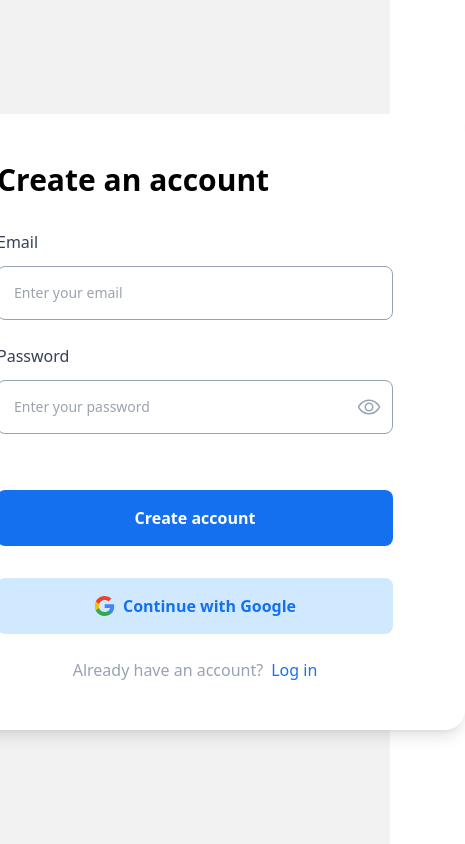
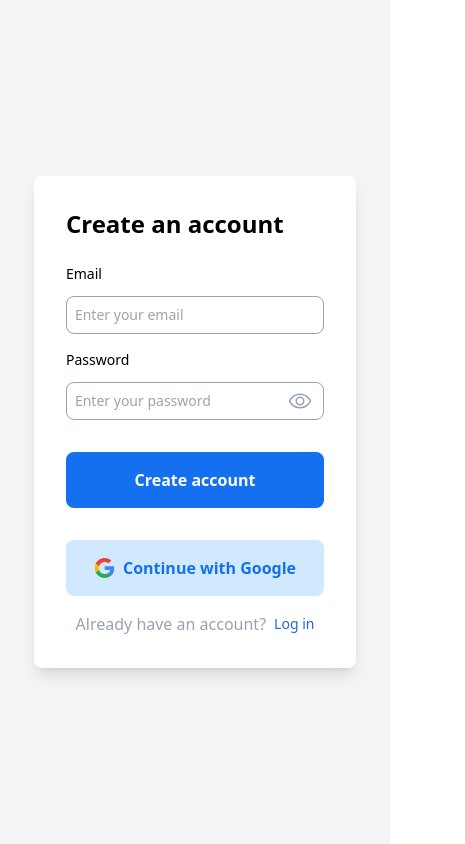
Before and after one commit to Nuridin28/Bussines-messenger-react, a React (Vite) app: page /registration in a window 390 px wide. Shown: the whole page, 465 px wide, since content can reach past the window. Built offline with nearby package versions, Linux system fonts and the light colour scheme.

Commit message:
make responsive login

```diff
--- a/src/components/Buttons/ButtonPrimary.tsx
+++ b/src/components/Buttons/ButtonPrimary.tsx
@@ -6,7 +6,7 @@ export default function ButtonPrimary({
 }: ButtonPrimaryPropsType) {
   return (
     <button
-      className={`w-full text-white text-base font-semibold py-4 px-[134px] rounded-lg bg-[#1570EF] mt-8 ${additionalStyle} `}
+      className={`w-full text-white text-center text-base font-semibold py-4 sm:px-[134px] px-7 rounded-lg bg-[#1570EF] text-nowrap mt-8 ${additionalStyle} `}
     >
       {text}
     </button>
--- a/src/components/Buttons/ButtonSocial.tsx
+++ b/src/components/Buttons/ButtonSocial.tsx
@@ -7,7 +7,7 @@ export default function ButtonSocial({
 }: ButtonSocialPropsType) {
   return (
     <button
-      className={`w-full text-[#1570EF] text-base font-semibold py-4 px-[134px] flex items-center justify-center gap-2 rounded-lg bg-[#D1E9FF] hover:bg-[#b4d3f1] mt-8 text-nowrap ${additionalStyle} `}
+      className={`w-full text-[#1570EF] text-base font-semibold py-4 sm:px-[134px] px-7 flex items-center justify-center gap-2 rounded-lg bg-[#D1E9FF] hover:bg-[#b4d3f1] mt-8 text-nowrap ${additionalStyle} `}
     >
       <img src={logo} alt="logo" />
       {text}
--- a/src/components/Login/Login.tsx
+++ b/src/components/Login/Login.tsx
@@ -1,122 +1,81 @@
 import { useState, useEffect } from "react";
-import { useNavigate } from "react-router-dom";
+import { useNavigate, Link } from "react-router-dom";
 import eye from "../../assets/svg/eye.svg";
 import ButtonPrimary from "../Buttons/ButtonPrimary";
-import { Link } from "react-router-dom";
 
 export default function Login() {
   const [isPasswordVisible, setPasswordVisible] = useState(false);
   const [email, setEmail] = useState("");
   const [password, setPassword] = useState("");
   const [errorMessage, setErrorMessage] = useState("");
-
   const navigate = useNavigate();
 
   useEffect(() => {
-    const isLoggedIn = localStorage.getItem("isLoggedIn");
-    if (isLoggedIn === "true") {
+    if (localStorage.getItem("isLoggedIn") === "true") {
       navigate("/", { replace: true });
     }
-
-    window.history.pushState(null, "", window.location.href);
-    window.onpopstate = () => {
-      window.history.pushState(null, "", window.location.href);
-    };
-
-    return () => {
-      window.onpopstate = null;
-    };
   }, [navigate]);
 
-  const togglePasswordVisibility = () => {
-    setPasswordVisible((prev) => !prev);
-  };
+  const togglePasswordVisibility = () => setPasswordVisible(!isPasswordVisible);
 
   const handleSubmit = (e: React.FormEvent<HTMLFormElement>) => {
     e.preventDefault();
+    const savedData = JSON.parse(
+      localStorage.getItem("registrationData") || "{}"
+    );
 
-    const savedData = localStorage.getItem("registrationData");
-    if (savedData) {
-      const { email: savedEmail, password: savedPassword } =
-        JSON.parse(savedData);
-
-      if (email === savedEmail && password === savedPassword) {
-        localStorage.setItem("isLoggedIn", "true");
-        alert("Login successful!");
-        navigate("/", { replace: true });
-      } else {
-        setErrorMessage("Incorrect email or password.");
-      }
+    if (email === savedData.email && password === savedData.password) {
+      localStorage.setItem("isLoggedIn", "true");
+      navigate("/", { replace: true });
     } else {
-      setErrorMessage("No account found. Please sign up.");
+      setErrorMessage("Incorrect email or password.");
     }
   };
 
   return (
-    <div className="flex items-center justify-center h-screen bg-[#000000] bg-opacity-5">
-      <div className="w-[540px] rounded-[20px] bg-white px-[72px] py-[48px] shadow-lg">
-        <p className="font-semibold text-3xl">Login to your account</p>
+    <div className="flex items-center justify-center h-screen bg-gray-100">
+      <div className="w-fit md:w-[540px] rounded-lg bg-white p-8 shadow-lg">
+        <p className="text-2xl font-semibold">Login to your account</p>
         <form onSubmit={handleSubmit}>
-          <div className="flex flex-col mt-8">
-            <label
-              htmlFor="email"
-              className="text-base font-normal text-[#344054]"
-            >
-              Email
-            </label>
+          <div className="mt-6">
+            <label className="block text-sm font-medium">Email</label>
             <input
               type="email"
-              id="email"
               placeholder="Enter your email"
-              className="w-full rounded-lg p-4 border-[#98A2B3] border outline-[#D1E9FF] text-sm mt-3"
+              className="w-full rounded-lg sm:p-4 p-2 border-[#98A2B3] border outline-[#D1E9FF] text-sm mt-3"
               value={email}
               onChange={(e) => setEmail(e.target.value)}
             />
           </div>
-          <div className="flex flex-col mt-6">
-            <label
-              htmlFor="password"
-              className="text-base font-normal text-[#344054] flex justify-between"
-            >
-              Password
-              <p className="text-base font-normal text-[#1570FF] cursor-pointer">
-                Forgot？
-              </p>
-            </label>
-
+          <div className="mt-4">
+            <label className="block text-sm font-medium">Password</label>
             <div className="relative">
               <input
                 type={isPasswordVisible ? "text" : "password"}
-                id="password"
                 placeholder="Enter your password"
-                className="w-full rounded-lg p-4 border-[#98A2B3] border outline-[#D1E9FF] text-sm mt-3 pr-10"
+                className="w-full rounded-lg  sm:p-4 p-2 border-[#98A2B3] border outline-[#D1E9FF] text-sm mt-3"
                 value={password}
                 onChange={(e) => setPassword(e.target.value)}
               />
               <img
                 src={eye}
-                alt="eye"
+                alt="toggle visibility"
                 className="absolute top-1/2 right-3 transform -translate-y-1/4 cursor-pointer"
                 onClick={togglePasswordVisibility}
               />
             </div>
           </div>
-
           {errorMessage && (
-            <p className="text-red-500 text-sm mt-4">{errorMessage}</p>
+            <p className="text-red-500 text-sm mt-2">{errorMessage}</p>
           )}
-
-          <div className="mt-6">
-            <ButtonPrimary text="Login now" />
-          </div>
-
-          <div className="mt-6 flex items-center justify-center gap-2">
+          <ButtonPrimary text="Login now" />
+          <div className="mt-4 flex items-center justify-center gap-2 text-sm">
             <p className="text-base font-normal text-[#98A2B3]">
               Don't have an account?
             </p>
-            <p className="text-base font-normal text-[#1570FF] cursor-pointer">
-              <Link to={"/registration"}>Sign up</Link>
-            </p>
+            <Link to="/registration" className="text-blue-600">
+              Sign up
+            </Link>
           </div>
         </form>
       </div>
--- a/src/components/Login/Registration/Registration.tsx
+++ b/src/components/Login/Registration/Registration.tsx
@@ -1,43 +1,27 @@
-import { useEffect, useState } from "react";
+import { useState, useEffect, ChangeEvent } from "react";
+import { useNavigate, Link } from "react-router-dom";
 import eye from "../../../assets/svg/eye.svg";
 import ButtonPrimary from "../../Buttons/ButtonPrimary";
-import { Link, useNavigate } from "react-router-dom";
 import ButtonSocial from "../../Buttons/ButtonSocial";
 import google from "../../../assets/svg/google.svg";
 
 export default function Registration() {
   const [isPasswordVisible, setPasswordVisible] = useState(false);
-  const [formData, setFormData] = useState({
-    email: "",
-    password: "",
-  });
-
+  const [formData, setFormData] = useState({ email: "", password: "" });
   const navigate = useNavigate();
 
   useEffect(() => {
-    const isLoggedIn = localStorage.getItem("isLoggedIn");
-    if (isLoggedIn === "true") {
+    if (localStorage.getItem("isLoggedIn") === "true") {
       navigate("/", { replace: true });
     }
-
-    window.history.pushState(null, "", window.location.href);
-    window.onpopstate = () => {
-      window.history.pushState(null, "", window.location.href);
-    };
-
-    return () => {
-      window.onpopstate = null;
-    };
   }, [navigate]);
 
-  const togglePasswordVisibility = () => {
-    setPasswordVisible((prev) => !prev);
-  };
+  const togglePasswordVisibility = () => setPasswordVisible(!isPasswordVisible);
 
-  const handleChange = (e: React.ChangeEvent<HTMLInputElement>) => {
+  const handleChange = (e: ChangeEvent<HTMLInputElement>) => {
     const { id, value } = e.target;
-    setFormData((prev) => ({
-      ...prev,
+    setFormData((prevData) => ({
+      ...prevData,
       [id]: value,
     }));
   };
@@ -45,68 +29,53 @@ export default function Registration() {
   const handleSubmit = (e: React.FormEvent<HTMLFormElement>) => {
     e.preventDefault();
     localStorage.setItem("registrationData", JSON.stringify(formData));
-    alert("Данные сохранены в localStorage!");
     navigate("/", { replace: true });
   };
 
   return (
-    <div className="flex items-center justify-center h-screen bg-[#000000] bg-opacity-5">
-      <div className="w-[540px] rounded-[20px] bg-white px-[72px] py-[48px] shadow-lg">
-        <p className="font-semibold text-3xl">Create an account</p>
+    <div className="flex items-center justify-center h-screen bg-gray-100">
+      <div className="w-fit md:w-[540px] rounded-lg bg-white p-8 shadow-lg">
+        <p className="text-2xl font-semibold">Create an account</p>
         <form onSubmit={handleSubmit}>
-          <div className="flex flex-col mt-8">
-            <label
-              htmlFor="email"
-              className="text-base font-normal text-[#344054]"
-            >
-              Email
-            </label>
+          <div className="mt-6">
+            <label className="block text-sm font-medium">Email</label>
             <input
               type="email"
               id="email"
               placeholder="Enter your email"
-              className="w-full rounded-lg p-4 border-[#98A2B3] border outline-[#D1E9FF] text-sm mt-3"
+              className="w-full rounded-lg sm:p-4 p-2 border-[#98A2B3] border outline-[#D1E9FF] text-sm mt-3"
               value={formData.email}
               onChange={handleChange}
             />
           </div>
-          <div className="flex flex-col mt-6">
-            <label
-              htmlFor="password"
-              className="text-base font-normal text-[#344054]"
-            >
-              Password
-            </label>
+          <div className="mt-4">
+            <label className="block text-sm font-medium">Password</label>
             <div className="relative">
               <input
                 type={isPasswordVisible ? "text" : "password"}
                 id="password"
                 placeholder="Enter your password"
-                className="w-full rounded-lg p-4 border-[#98A2B3] border outline-[#D1E9FF] text-sm mt-3 pr-10"
+                className="w-full rounded-lg sm:p-4 p-2 border-[#98A2B3] border outline-[#D1E9FF] text-sm mt-3"
                 value={formData.password}
                 onChange={handleChange}
               />
               <img
                 src={eye}
-                alt="eye"
+                alt="toggle visibility"
                 className="absolute top-1/2 right-3 transform -translate-y-1/4 cursor-pointer"
                 onClick={togglePasswordVisibility}
               />
             </div>
           </div>
-
-          <div className="mt-6">
-            <ButtonPrimary text="Create account" />
-          </div>
+          <ButtonPrimary text="Create account" />
           <ButtonSocial text="Continue with Google" logo={google} />
-
-          <div className="mt-6 flex items-center justify-center gap-2">
+          <div className="mt-4 flex items-center justify-center gap-2 text-sm">
             <p className="text-base font-normal text-[#98A2B3]">
               Already have an account?
             </p>
-            <p className="text-base font-normal text-[#1570FF] cursor-pointer">
-              <Link to={"/"}>Log in</Link>
-            </p>
+            <Link to="/login" className="text-blue-600">
+              Log in
+            </Link>
           </div>
         </form>
       </div>
--- a/src/components/PrivateRoute/PrivateRoute.tsx
+++ b/src/components/PrivateRoute/PrivateRoute.tsx
@@ -1,4 +1,4 @@
-import React, { ReactNode } from "react";
+import { ReactNode } from "react";
 import { Navigate } from "react-router-dom";
 
 interface PrivateRouteProps {
@@ -6,9 +6,10 @@ interface PrivateRouteProps {
 }
 
 const PrivateRoute: React.FC<PrivateRouteProps> = ({ children }) => {
-  const isAuthenticated = !!localStorage.getItem("token");
-
-  return isAuthenticated ? <>{children}</> : <Navigate to="/login" />;
+  return localStorage.getItem("isLoggedIn") === "true" ? (
+    children
+  ) : (
+    <Navigate to="/login" />
+  );
 };
-
 export default PrivateRoute;
```
